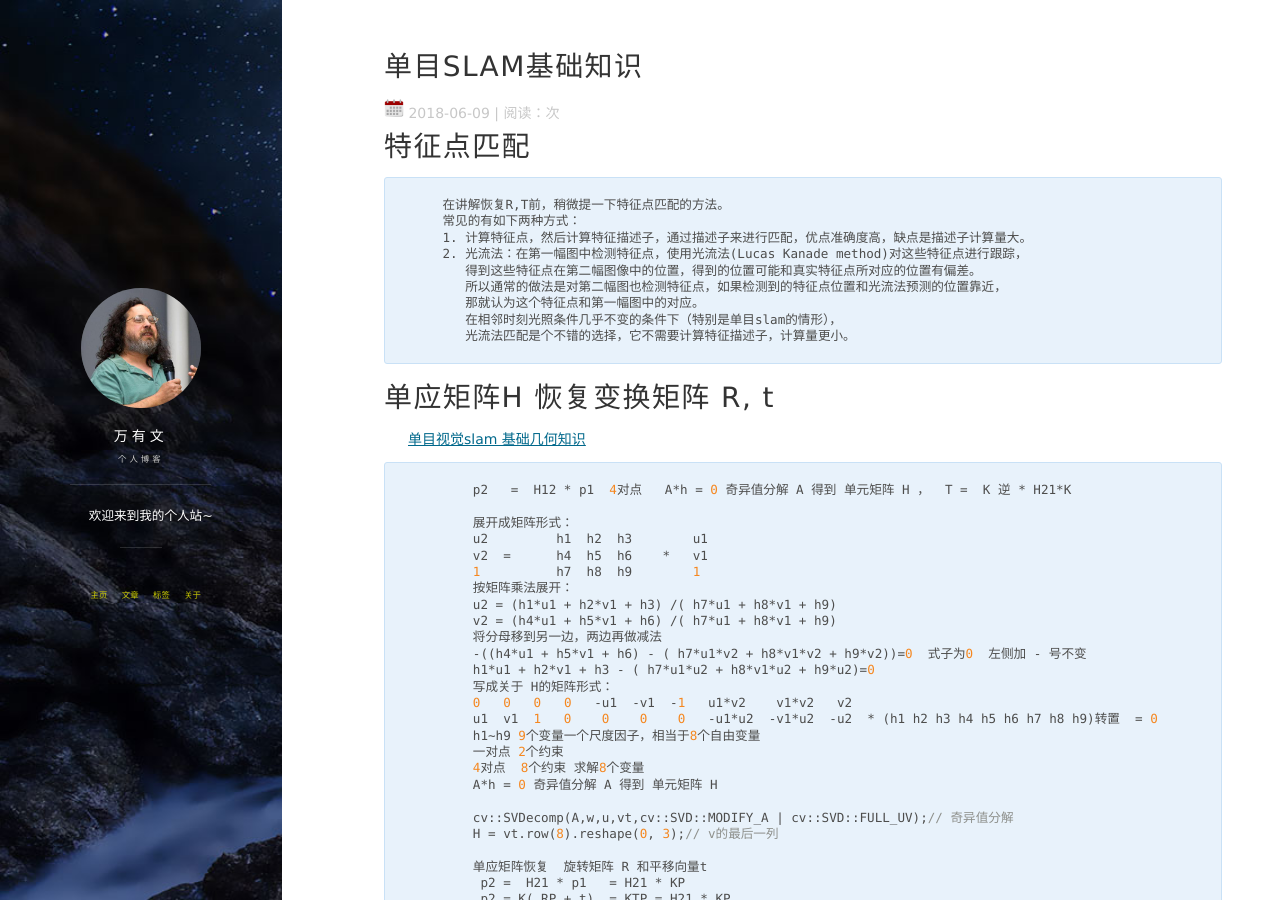
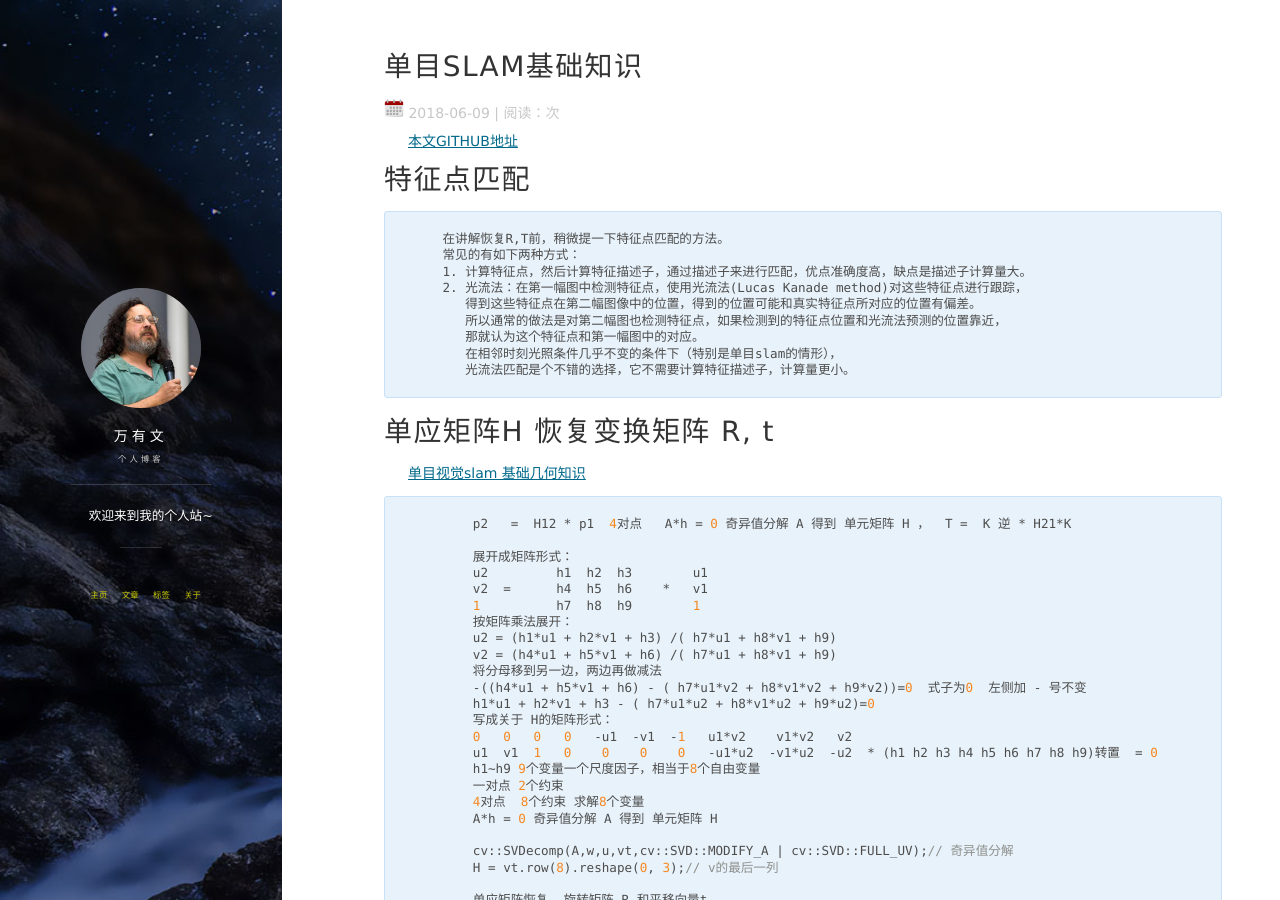
Before and after one commit to Ewenwan/ewenwan.github.io, a Jekyll site: the page built from _posts/2018-06-09-Monocular_camera_slam_basic_concept.md, in a window 1280 px wide and 900 px high. Built offline with Jekyll 4.4.1, drawn with Linux system fonts in a browser that asks for light colours; nearby versions of some CDN libraries; comment, search, counter and statistics services are not loaded.

Commit message:
Update 2018-06-09-Monocular_camera_slam_basic_concept.md

```diff
--- a/_posts/2018-06-09-Monocular_camera_slam_basic_concept.md
+++ b/_posts/2018-06-09-Monocular_camera_slam_basic_concept.md
@@ -5,6 +5,8 @@ date: 2018-06-09
 description: "特征点匹配，单应变换，对极几何，本质矩阵"
 tag: SLAM
 ---
+
+[本文GITHUB地址](https://github.com/Ewenwan/MVision/blob/master/vSLAM/%E5%8D%95%E7%9B%AEslam%E5%9F%BA%E7%A1%80.md)
 
 # 特征点匹配
         在讲解恢复R,T前，稍微提一下特征点匹配的方法。
```
